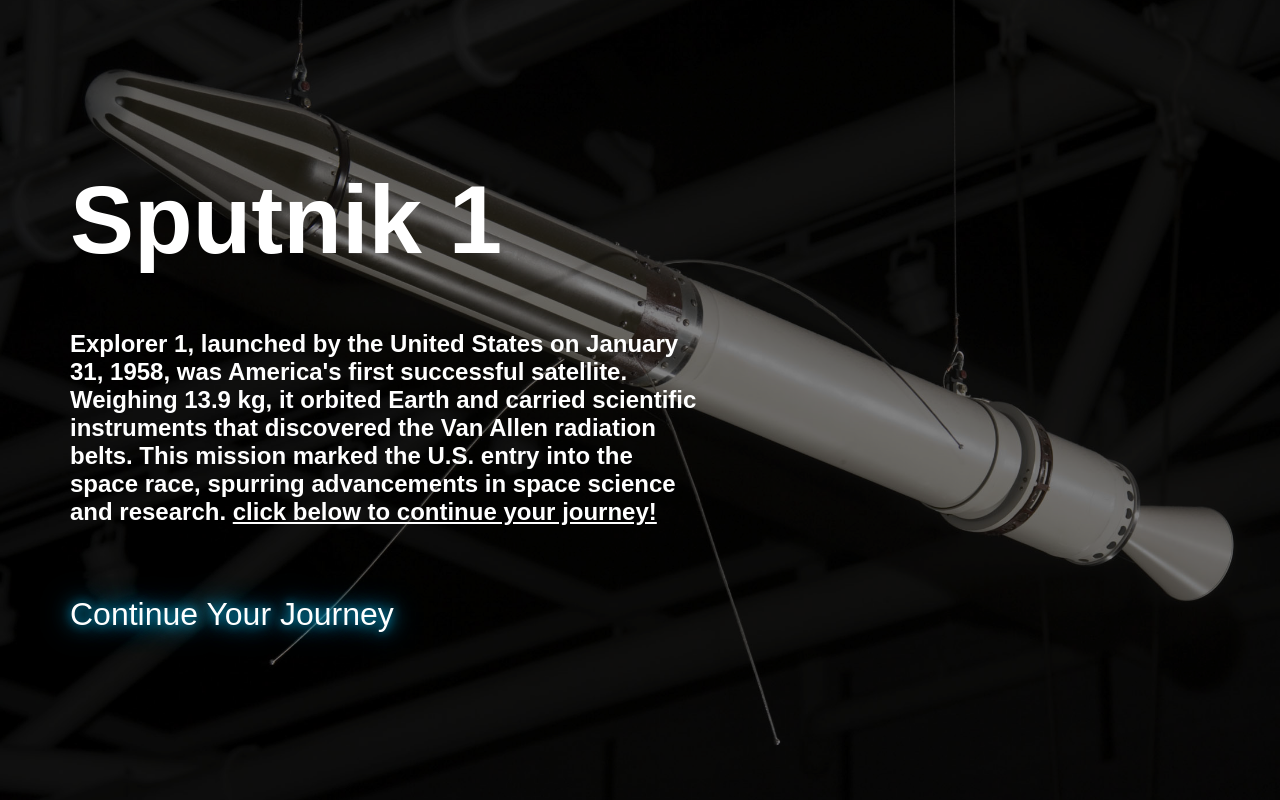
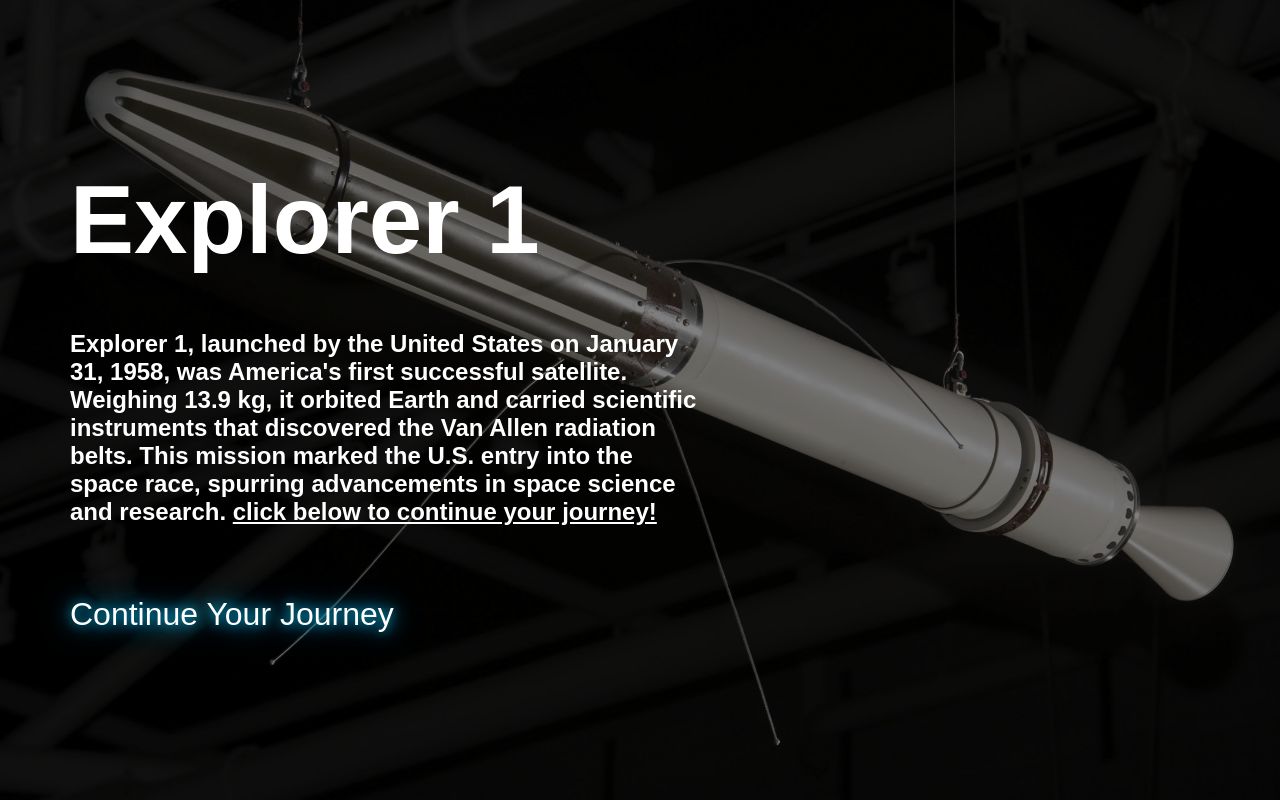
Before and after one commit to capkode/SpaceWebsite-BETA, a plain HTML site: page exp-1.html in a window 1280 px wide. Drawn offline with Linux system fonts and the light colour scheme.

Commit message:
exp-1.html

```diff
--- a/exp-1.html
+++ b/exp-1.html
@@ -28,7 +28,7 @@
     <div class="content">
         <!-- Translucent text on left side -->
         <div class="text">
-            <h1>Sputnik 1</h1>
+            <h1>Explorer 1</h1>
             <br>
             <h3 class="subtext">
                 Explorer 1, launched by the United States on January 31, 1958, was America's first successful satellite. Weighing 13.9 kg, it orbited Earth and carried scientific instruments that discovered the Van Allen radiation belts. This mission marked the U.S. entry into the space race, spurring advancements in space science and research. <u>click below to continue your journey!</u></h3>
```
